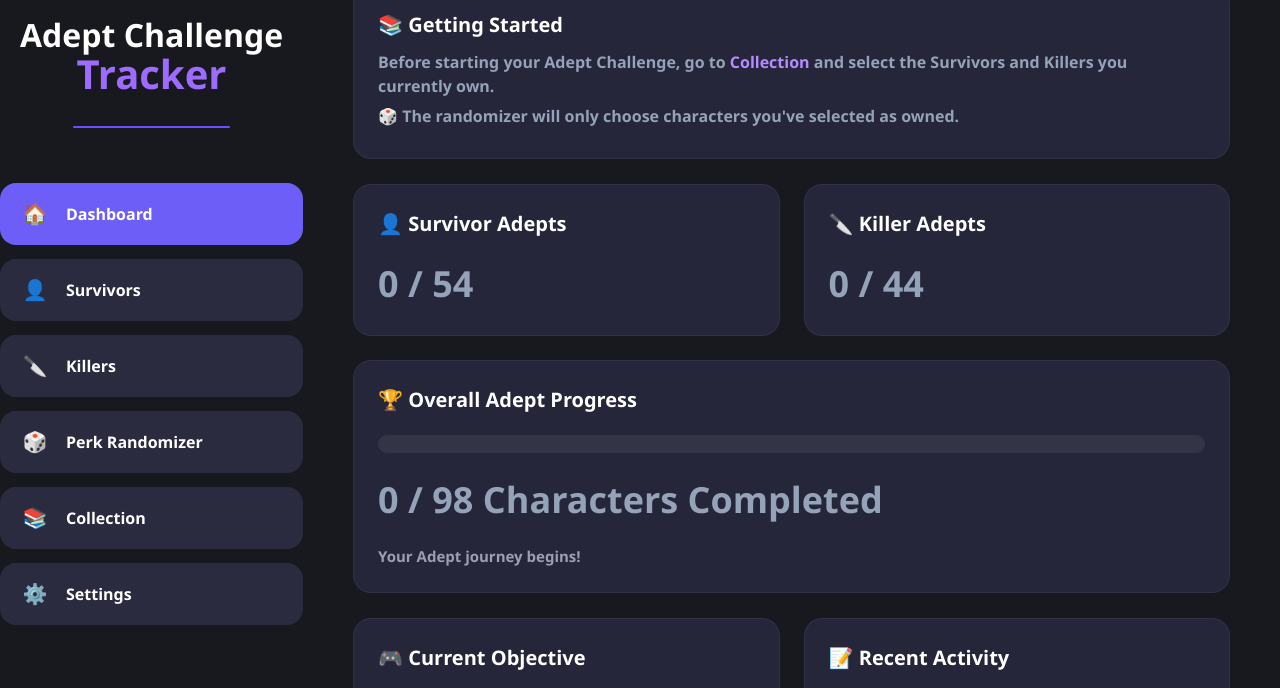
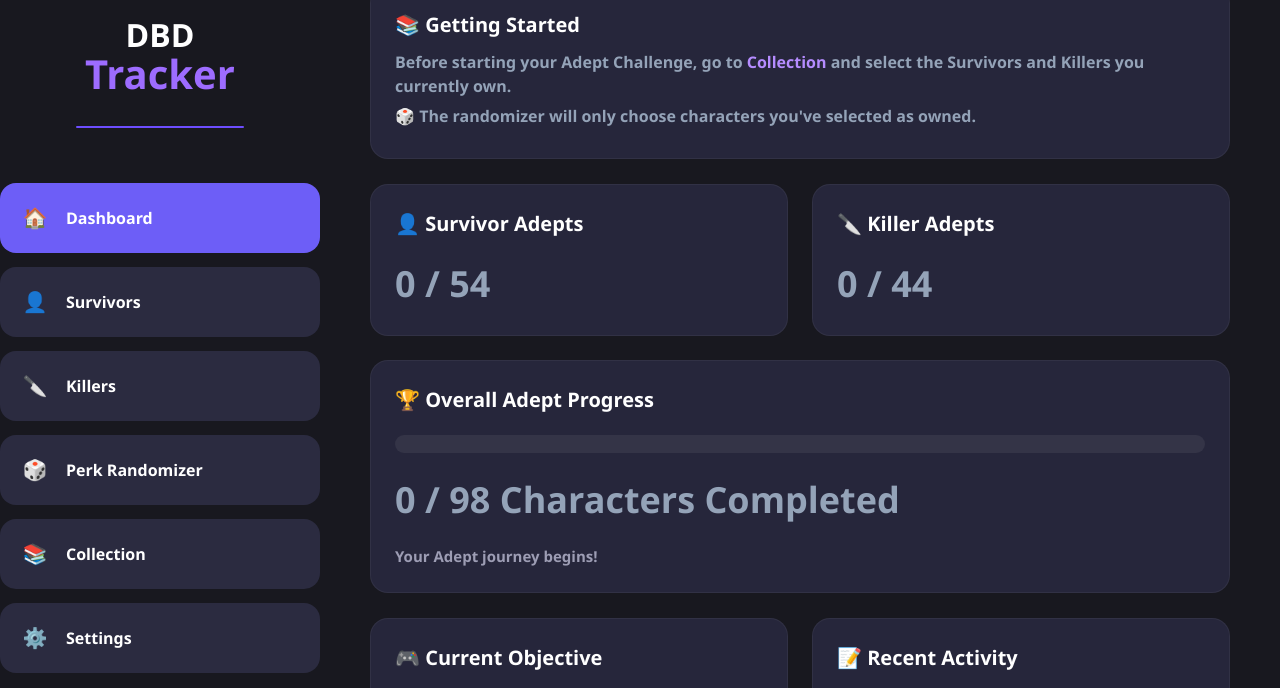
Before and after one commit to galygirl/adept-challenge-tracker, a plain HTML site: page index.html in a window 1280 px wide. Shown: the part 176-864 px from the top of the page. Drawn offline with Linux system fonts and the light colour scheme.

Commit message:
Update DBD Tracker layout

```diff
--- a/css/layout.css
+++ b/css/layout.css
@@ -23,6 +23,15 @@ body{
     display:flex;
 
     min-height:100vh;
+}
+
+.sidebar{
+
+    width:320px;
+
+    flex-shrink:0;
+
+
 
 }
 
@@ -132,7 +141,7 @@ body{
 
     width:100%;
 
-    padding:16px 20px;
+    padding:20px 20px;
 
     border:none;
 
--- a/index.html
+++ b/index.html
@@ -4,7 +4,7 @@
 <head>
     <meta charset="UTF-8">
     <meta name="viewport" content="width=device-width, initial-scale=1.0">
-    <title>Adept Challenge Tracker</title>
+    <title> DBD Tracker</title>
 
     <!-- CSS -->
     <link rel="stylesheet" href="css/style.css">
@@ -33,7 +33,7 @@
     <h1 class="logo">
 
         <span class="logo-top">
-            Adept Challenge
+           DBD
         </span>
 
         <span class="logo-bottom">
@@ -486,7 +486,7 @@
 
     <div class="card settings-card">
 
-        <h3>🛠️ Tracker Utilities</h3>
+        <h3>🛠️ DBD Tracker Utilities</h3>
 
         <div class="settings-buttons">
 
@@ -588,7 +588,7 @@
 
     <div class="app-modal-content">
 
-        <h2>🌿 Adept Challenge Tracker</h2>
+        <h2>🌿 DBDTracker</h2>
 
 <p><strong>Version 2.0</strong></p>
 
```
Also changed, not shown: 1 other file.
